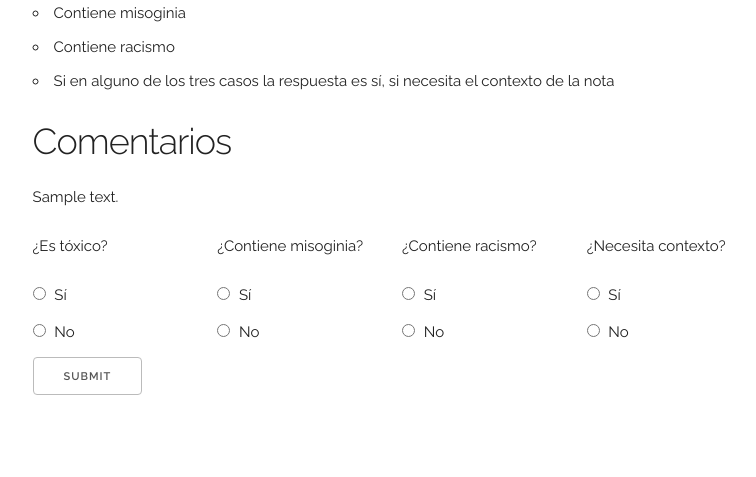
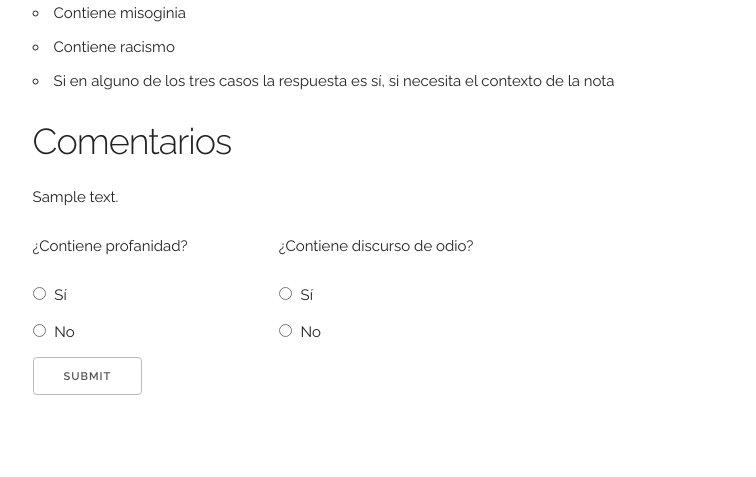
Before and after one commit to finiteautomata/hatespeech-selection, a Django app: template labels/templates/labels/show.html in a window 1280 px wide. Shown: the part 466-943 px from the top of the page, without its empty margins (377-1133 px from the left). Run offline with Django 3.2, Linux system fonts and the light colour scheme; the template is opened without the code that fills it: most values are stand-ins (such as "Sample title", 1, 10 or a date in 2020).

Commit message:
Move stylesheet elsewhere

```diff
--- a/articles/templates/articles/index.html
+++ b/articles/templates/articles/index.html
@@ -13,7 +13,7 @@
 
 <ul>
 {% for article in articles %}
-    <li><a href="{% url 'articles:show' article.id %}">{{article.created_at}} -- {{ article.text }}</a></li>
+    <li><a href="{% url 'articles:show' article.id %}">{{article.created_at}} | @{{article.user}} -- {{ article.text }}</a></li>
 {% endfor %}
 </ul>
 {% endblock %}
--- a/articles/views.py
+++ b/articles/views.py
@@ -9,15 +9,17 @@ from hatespeech_models import Article
 
 class ArticleIndexView(LoginRequiredMixin, View):
     def get(self, request):
-        articles = Article.objects.order_by('created_at').only(
+
+        articles = Article.objects(selected=True).order_by('created_at').only(
             'created_at',
             'text',
             'id',
+            'user',
         )
 
         return render(request, 'articles/index.html', {
             'labeled_count': 0,
-            'left_count': Article.objects.count(),
+            'left_count': articles.count(),
             'articles': articles,
         })
 
--- a/hate_labelling/urls.py
+++ b/hate_labelling/urls.py
@@ -15,10 +15,12 @@ Including another URLconf
 """
 from django.contrib import admin
 from django.urls import path, include
+from django.conf import settings
+from django.conf.urls.static import static
 
 urlpatterns = [
     path('admin/', admin.site.urls),
     path("", include('labels.urls', namespace='labels')),
     path('accounts/', include('django.contrib.auth.urls')),
     path("articles/", include('articles.urls', namespace='articles')),
-]
+] + static(settings.STATIC_URL, document_root=settings.STATIC_ROOT)
--- /dev/null
+++ b/labels/static/labels/labels.css
@@ -0,0 +1,49 @@
+/* Style the form */
+#regForm {
+background-color: #ffffff;
+margin: 0px;
+padding: 0px;
+/*width: 70%;
+min-width: 300px;*/
+}
+
+/* Style the input fields */
+input {
+/*padding: 10px;
+width: 100%;*/
+font-size: 17px;
+font-family: Raleway;
+border: 1px solid #aaaaaa;
+}
+
+/* Mark input boxes that gets an error on validation: */
+input.invalid {
+background-color: #ffdddd;
+}
+
+/* Hide all steps by default: */
+.tab {
+display: none;
+}
+
+/* Make circles that indicate the steps of the form: */
+.step {
+height: 15px;
+width: 15px;
+margin: 0 0px;
+background-color: #bbbbbb;
+border: none;
+border-radius: 50%;
+display: inline-block;
+opacity: 0.5;
+}
+
+/* Mark the active step: */
+.step.active {
+opacity: 1;
+}
+
+/* Mark the steps that are finished and valid: */
+.step.finish {
+background-color: #4CAF50;
+}
--- /dev/null
+++ b/labels/static/labels/labels.js
@@ -0,0 +1,82 @@
+function showTab(n) {
+  // This function will display the specified tab of the form ...
+  var x = document.getElementsByClassName("tab");
+  x[n].style.display = "block";
+  // ... and fix the Previous/Next buttons:
+  if (n == (x.length - 1)) {
+    document.getElementById("nextBtn").innerHTML = "Submit";
+  } else {
+    document.getElementById("nextBtn").innerHTML = "Siguiente";
+  }
+  // ... and run a function that displays the correct step indicator:
+  //fixStepIndicator(n)
+}
+
+function canGoToNextTweet() {
+  var x = document.getElementsByClassName("tab");
+  var thisTab = x[currentTab];
+
+  var checkedHateSpeech = thisTab.querySelectorAll("input[name=odio]:checked").length > 0
+  var checkedProfanity = thisTab.querySelectorAll("input[name=profanidad]:checked").length > 0
+
+  return checkedProfanity && checkedHateSpeech;
+}
+
+
+function nextPrev(n) {
+  // This function will figure out which tab to display
+  var x = document.getElementsByClassName("tab");
+  debugger;
+  // Exit the function if any field in the current tab is invalid:
+  if (n == 1 && !validateForm()) return false;
+  // Hide the current tab:
+
+  if (!canGoToNextTweet())
+    return false;
+
+  x[currentTab].style.display = "none";
+
+  // Increase or decrease the current tab by 1:
+  currentTab = currentTab + n;
+  // if you have reached the end of the form... :
+  if (currentTab >= x.length) {
+    //...the form gets submitted:
+    document.getElementById("regForm").submit();
+    return false;
+  }
+  // Otherwise, display the correct tab:
+  showTab(currentTab);
+}
+
+function validateForm() {
+  // This function deals with validation of the form fields
+  var x, y, i, valid = true;
+  x = document.getElementsByClassName("tab");
+  y = x[currentTab].getElementsByTagName("input");
+  // A loop that checks every input field in the current tab:
+  for (i = 0; i < y.length; i++) {
+    // If a field is empty...
+    if (y[i].value == "") {
+      // add an "invalid" class to the field:
+      y[i].className += " invalid";
+      // and set the current valid status to false:
+      valid = false;
+    }
+  }
+  // If the valid status is true, mark the step as finished and valid:
+  if (valid) {
+    // TODO: Check if we have to change this
+    //document.getElementsByClassName("step")[currentTab].className += " finish";
+  }
+  return valid; // return the valid status
+}
+
+function fixStepIndicator(n) {
+  // This function removes the "active" class of all steps...
+  var i, x = document.getElementsByClassName("step");
+  for (i = 0; i < x.length; i++) {
+    x[i].className = x[i].className.replace(" active", "");
+  }
+  //... and adds the "active" class to the current step:
+  x[n].className += " active";
+}
--- a/labels/templates/labels/show.html
+++ b/labels/templates/labels/show.html
@@ -1,132 +1,11 @@
 {% extends 'base.html' %}
+{% load static %}
 
 {% block  head %}
 
-<style>
-  /* Style the form */
-#regForm {
-  background-color: #ffffff;
-  margin: 0px;
-  padding: 0px;
-  /*width: 70%;
-  min-width: 300px;*/
-}
+<link rel="stylesheet" href="{% static 'labels/labels.css' %}"> </link>
+<script src="{% static 'labels/labels.js' %}" type="text/javascript"> </script>
 
-/* Style the input fields */
-input {
-  /*padding: 10px;
-  width: 100%;*/
-  font-size: 17px;
-  font-family: Raleway;
-  border: 1px solid #aaaaaa;
-}
-
-/* Mark input boxes that gets an error on validation: */
-input.invalid {
-  background-color: #ffdddd;
-}
-
-/* Hide all steps by default: */
-.tab {
-  display: none;
-}
-
-/* Make circles that indicate the steps of the form: */
-.step {
-  height: 15px;
-  width: 15px;
-  margin: 0 0px;
-  background-color: #bbbbbb;
-  border: none;
-  border-radius: 50%;
-  display: inline-block;
-  opacity: 0.5;
-}
-
-/* Mark the active step: */
-.step.active {
-  opacity: 1;
-}
-
-/* Mark the steps that are finished and valid: */
-.step.finish {
-  background-color: #4CAF50;
-}
-
-</style>
-
-<script>
-function showTab(n) {
-  // This function will display the specified tab of the form ...
-  var x = document.getElementsByClassName("tab");
-  x[n].style.display = "block";
-  // ... and fix the Previous/Next buttons:
-  if (n == 0) {
-    document.getElementById("prevBtn").style.display = "none";
-  } else {
-    document.getElementById("prevBtn").style.display = "inline";
-  }
-  if (n == (x.length - 1)) {
-    document.getElementById("nextBtn").innerHTML = "Submit";
-  } else {
-    document.getElementById("nextBtn").innerHTML = "Siguiente";
-  }
-  // ... and run a function that displays the correct step indicator:
-  //fixStepIndicator(n)
-}
-
-function nextPrev(n) {
-  // This function will figure out which tab to display
-  var x = document.getElementsByClassName("tab");
-  // Exit the function if any field in the current tab is invalid:
-  if (n == 1 && !validateForm()) return false;
-  // Hide the current tab:
-  x[currentTab].style.display = "none";
-  // Increase or decrease the current tab by 1:
-  currentTab = currentTab + n;
-  // if you have reached the end of the form... :
-  if (currentTab >= x.length) {
-    //...the form gets submitted:
-    document.getElementById("regForm").submit();
-    return false;
-  }
-  // Otherwise, display the correct tab:
-  showTab(currentTab);
-}
-
-function validateForm() {
-  // This function deals with validation of the form fields
-  var x, y, i, valid = true;
-  x = document.getElementsByClassName("tab");
-  y = x[currentTab].getElementsByTagName("input");
-  // A loop that checks every input field in the current tab:
-  for (i = 0; i < y.length; i++) {
-    // If a field is empty...
-    if (y[i].value == "") {
-      // add an "invalid" class to the field:
-      y[i].className += " invalid";
-      // and set the current valid status to false:
-      valid = false;
-    }
-  }
-  // If the valid status is true, mark the step as finished and valid:
-  if (valid) {
-    // TODO: Check if we have to change this
-    //document.getElementsByClassName("step")[currentTab].className += " finish";
-  }
-  return valid; // return the valid status
-}
-
-function fixStepIndicator(n) {
-  // This function removes the "active" class of all steps...
-  var i, x = document.getElementsByClassName("step");
-  for (i = 0; i < x.length; i++) {
-    x[i].className = x[i].className.replace(" active", "");
-  }
-  //... and adds the "active" class to the current step:
-  x[n].className += " active";
-}
-</script>
 {% endblock %}
 
 
@@ -164,60 +43,34 @@ function fixStepIndicator(n) {
     </p>
     <div class="row">
 
-
-      <div class="three columns">
-        <p> ¿Es tóxico? </p>
+      <div class="four columns labels" data-label="profanidad">
+        <p> ¿Contiene profanidad? </p>
         <label>
-          <input type="radio"/>
-          <span class="label-body"> Sí </span>
+          <input name="profanidad" type="radio" value="si"/>
+          <span class="label-body" for="si"> Sí </span>
         </label>
         <label>
-          <input type="radio"/>
-          <span class="label-body"> No </span>
+          <input name="profanidad" type="radio" value="no"/>
+          <span class="label-body" for="no"> No </span>
         </label>
       </div>
 
-      <div class="three columns">
-        <p> ¿Contiene misoginia? </p>
+
+      <div class="four columns labels" data-label="odio">
+        <p> ¿Contiene discurso de odio? </p>
         <label>
-          <input type="radio"/>
-          <span class="label-body"> Sí </span>
+          <input name="odio" type="radio" value="si"/>
+          <span class="label-body" for="si"> Sí </span>
         </label>
         <label>
-          <input type="radio"/>
-          <span class="label-body"> No </span>
+          <input name="odio" type="radio" value="no"/>
+          <span class="label-body" for="no"> No </span>
         </label>
       </div>
-
-      <div class="three columns">
-        <p> ¿Contiene racismo? </p>
-        <label>
-          <input type="radio"/>
-          <span class="label-body"> Sí </span>
-        </label>
-        <label>
-          <input type="radio"/>
-          <span class="label-body"> No </span>
-        </label>
-      </div>
-
-      <div class="three columns">
-        <p> ¿Necesita contexto? </p>
-        <label>
-          <input type="radio"/>
-          <span class="label-body"> Sí </span>
-        </label>
-        <label>
-          <input type="radio"/>
-          <span class="label-body"> No </span>
-        </label>
-      </div>
-
     </div>
 
     <div class="row">
       <div style="">
-        <button type="button" id="prevBtn" onclick="nextPrev(-1)">Anterior</button>
         <button type="button" id="nextBtn" onclick="nextPrev(1)">Siguiente</button>
       </div>
     </div>
```
Also changed, not shown: articles/templates/articles/show.html (+10 -2 lines), 1 other file.
